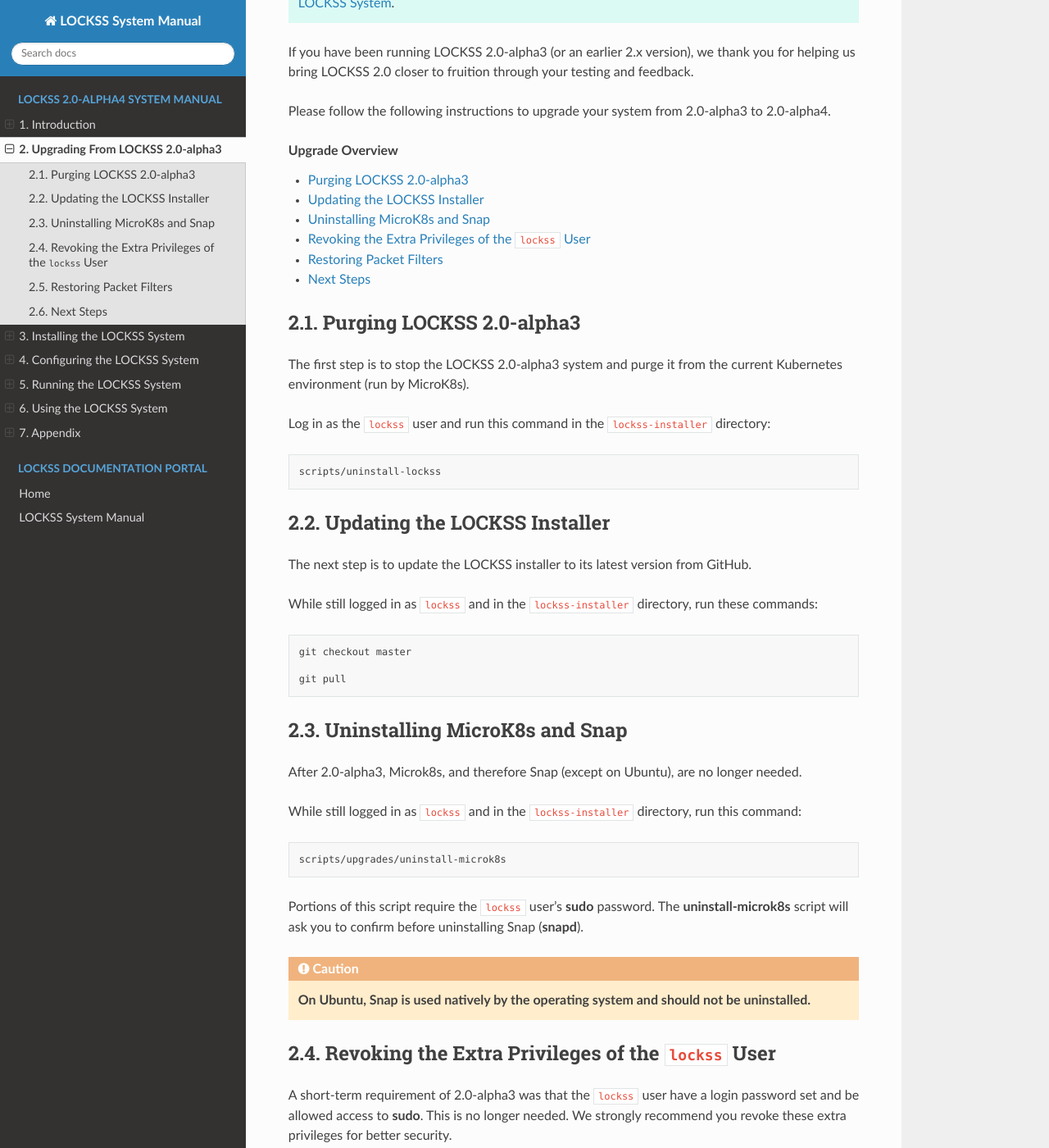
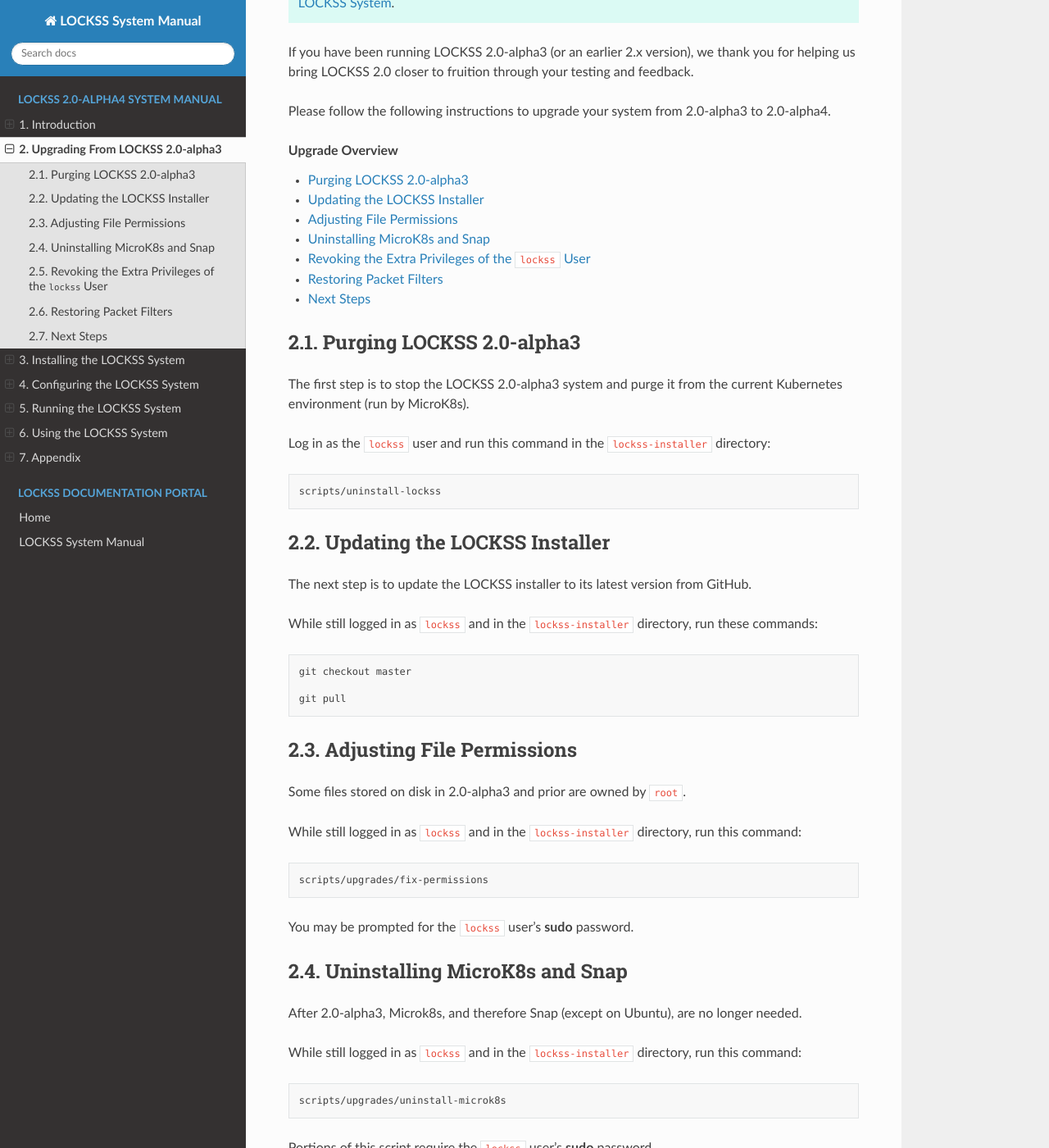
Before and after one commit to lockss/lockss-rtd-manual, a Sphinx documentation site: the page built from docs/upgrading/index.rst, in a window 1280 px wide and 1400 px high, scrolled down 280 px. Shown: the whole window at 82% size. Built offline with Sphinx 7.4.7 and the Read the Docs theme 2.0.0, drawn with Linux system fonts in a browser that asks for light colours; some of the changed text lies outside the part shown.

Commit message:
Add fix-permissions.

```diff
--- a/docs/upgrading/index.rst
+++ b/docs/upgrading/index.rst
@@ -33,11 +33,25 @@ The next step is to update the LOCKSS installer to its latest version from GitHu
 
 While still logged in as ``lockss`` and in the :file:`lockss-installer` directory, run these commands:
 
-.. code-block::
+.. code-block:: shell
 
    git checkout master
 
    git pull
+
+--------------------------
+Adjusting File Permissions
+--------------------------
+
+Some files stored on disk in 2.0-alpha3 and prior are owned by ``root``.
+
+While still logged in as ``lockss`` and in the :file:`lockss-installer` directory, run this command:
+
+.. code-block:: shell
+
+   scripts/upgrades/fix-permissions
+
+You may be prompted for the ``lockss`` user's :program:`sudo` password.
 
 ------------------------------
 Uninstalling MicroK8s and Snap
@@ -51,7 +65,9 @@ While still logged in as ``lockss`` and in the :file:`lockss-installer` director
 
    scripts/upgrades/uninstall-microk8s
 
-Portions of this script require the ``lockss`` user's :program:`sudo` password. The :program:`uninstall-microk8s` script will ask you to confirm before uninstalling Snap (:program:`snapd`).
+Portions of this script require the ``lockss`` user's :program:`sudo` password.
+
+The :program:`uninstall-microk8s` script will ask you to confirm before uninstalling Snap (:program:`snapd`).
 
 .. caution::
 
```
